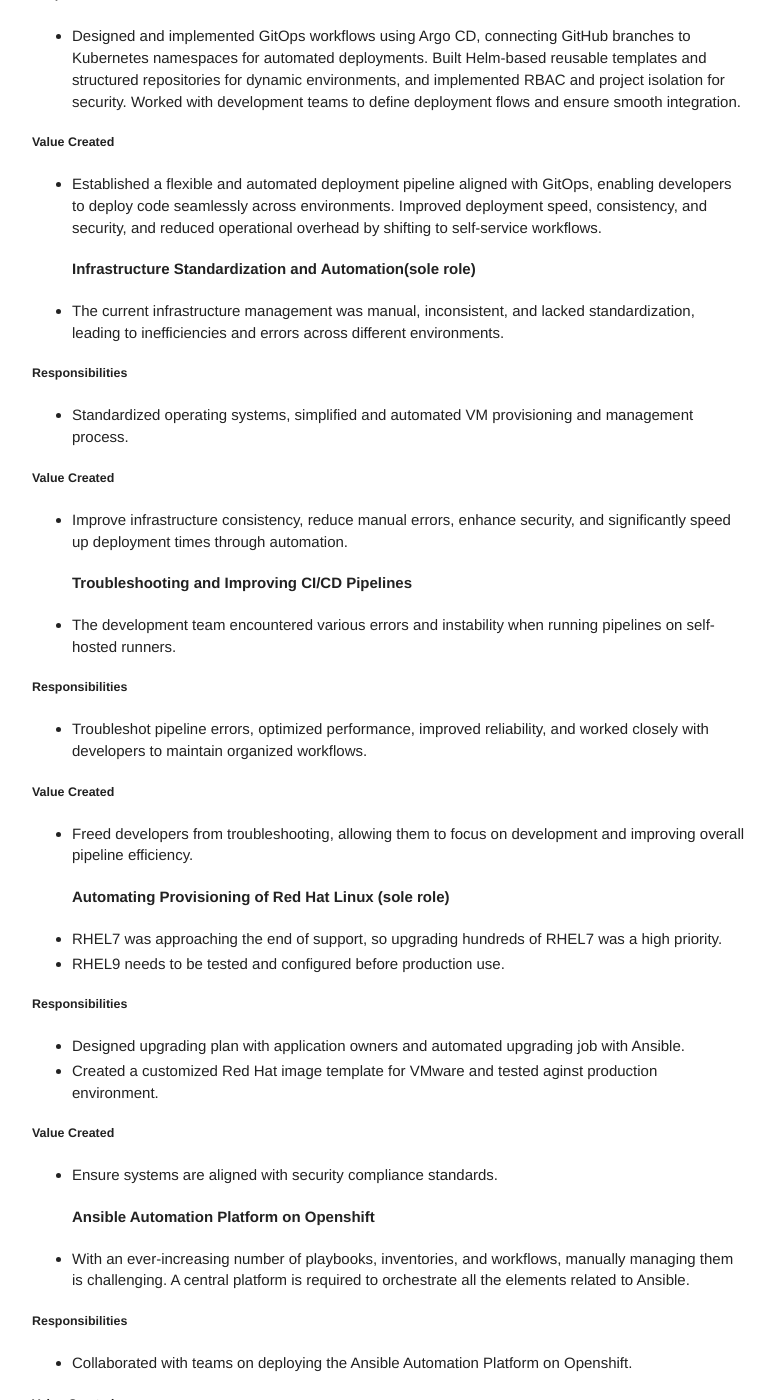
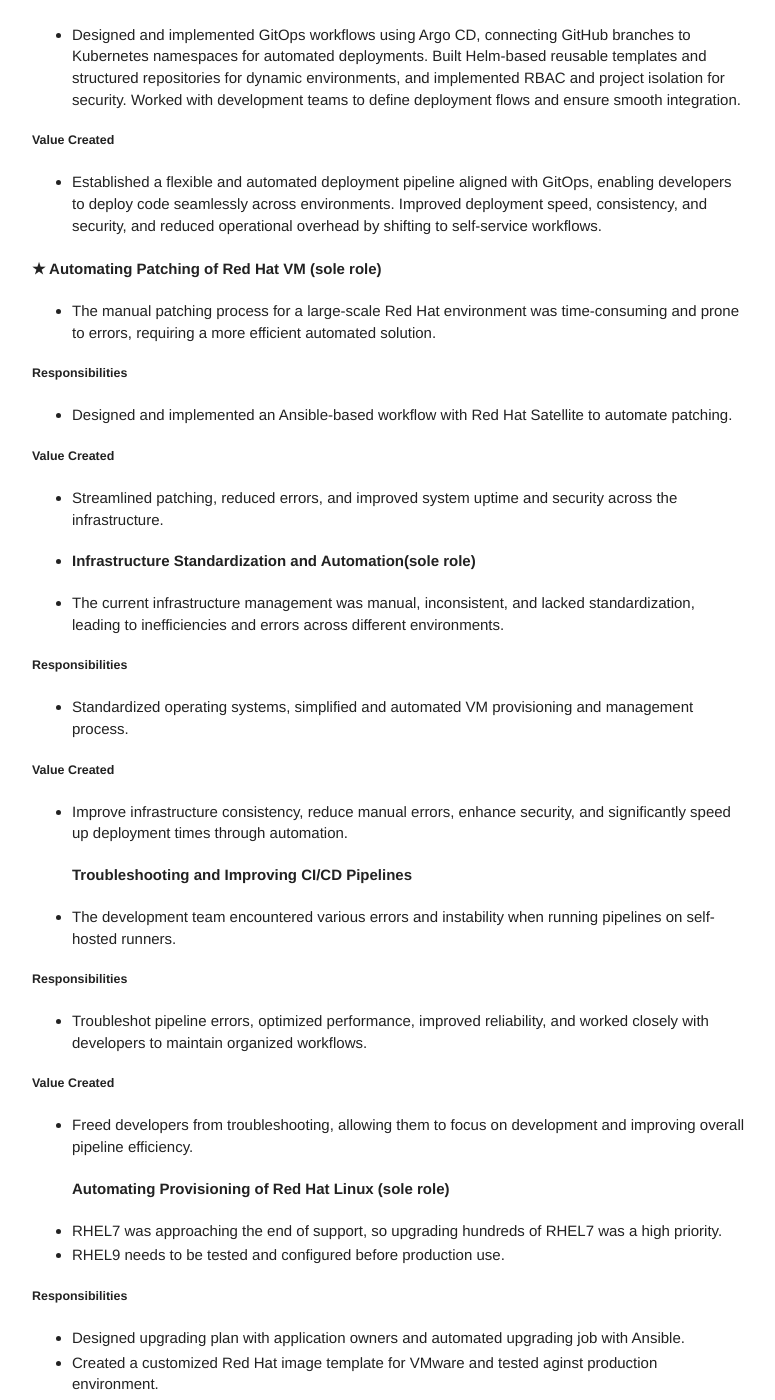
Before and after one commit to gcccheng/wugui, a Jekyll site: the page built from cvenglish.md, in a window 1280 px wide and 1400 px high, scrolled down 4675 px. Shown: the whole window, without its empty margins (118-893 px from the left). Built offline with Jekyll 4.4.1, drawn with Linux system fonts in a browser that asks for light colours; some of the changed text lies outside the part shown.

Commit message:
Update cvenglish.md

```diff
--- a/cvenglish.md
+++ b/cvenglish.md
@@ -71,7 +71,7 @@ Appear Hub is a next-generation portal designed to replace legacy solutions and
 - Access to online documentation, release notes and configuration guides
 - Support case submission and diagnostic/log uploads
 - Contract manufacturer (CM) workflows, including access to build artifacts and production resources
--
+
 ##### Responsibilities (in progress)
 
 - Designing and operating the **Azure infrastructure foundation** for the Hub using **Azure Container Apps, VMs, Azure Container Registry, Blob Storage, Front Door and DNS**.
@@ -126,6 +126,18 @@ The existing use of GitHub self-hosted runners on virtual machines (VMs) led to
 ##### Value Created
 
 - Established a flexible and automated deployment pipeline aligned with GitOps, enabling developers to deploy code seamlessly across environments. Improved deployment speed, consistency, and security, and reduced operational overhead by shifting to self-service workflows.
+
+#### ★ Automating Patching of Red Hat VM (sole role)
+- The manual patching process for a large-scale Red Hat environment was time-consuming and prone to errors, requiring a more efficient automated solution.
+
+##### Responsibilities
+
+- Designed and implemented an Ansible-based workflow with Red Hat Satellite to automate patching.
+
+##### Value Created
+
+- Streamlined patching, reduced errors, and improved system uptime and security across the infrastructure.
+-
 #### Infrastructure Standardization and Automation(sole role)
 - The current infrastructure management was manual, inconsistent, and lacked standardization, leading to inefficiencies and errors across different environments.
 
@@ -168,16 +180,6 @@ The existing use of GitHub self-hosted runners on virtual machines (VMs) led to
 ##### Value Created
 
 - Reduced manual tasks and errors while managing playbooks, inventories, and secrets, improved operational efficiency, and enhanced security
-#### ★ Automating Patching of Red Hat VM (sole role)
-- The manual patching process for a large-scale Red Hat environment was time-consuming and prone to errors, requiring a more efficient automated solution.
-
-##### Responsibilities
-
-- Designed and implemented an Ansible-based workflow with Red Hat Satellite to automate patching.
-
-##### Value Created
-
-- Streamlined patching, reduced errors, and improved system uptime and security across the infrastructure.
 
 `2011-2022`
 
```
